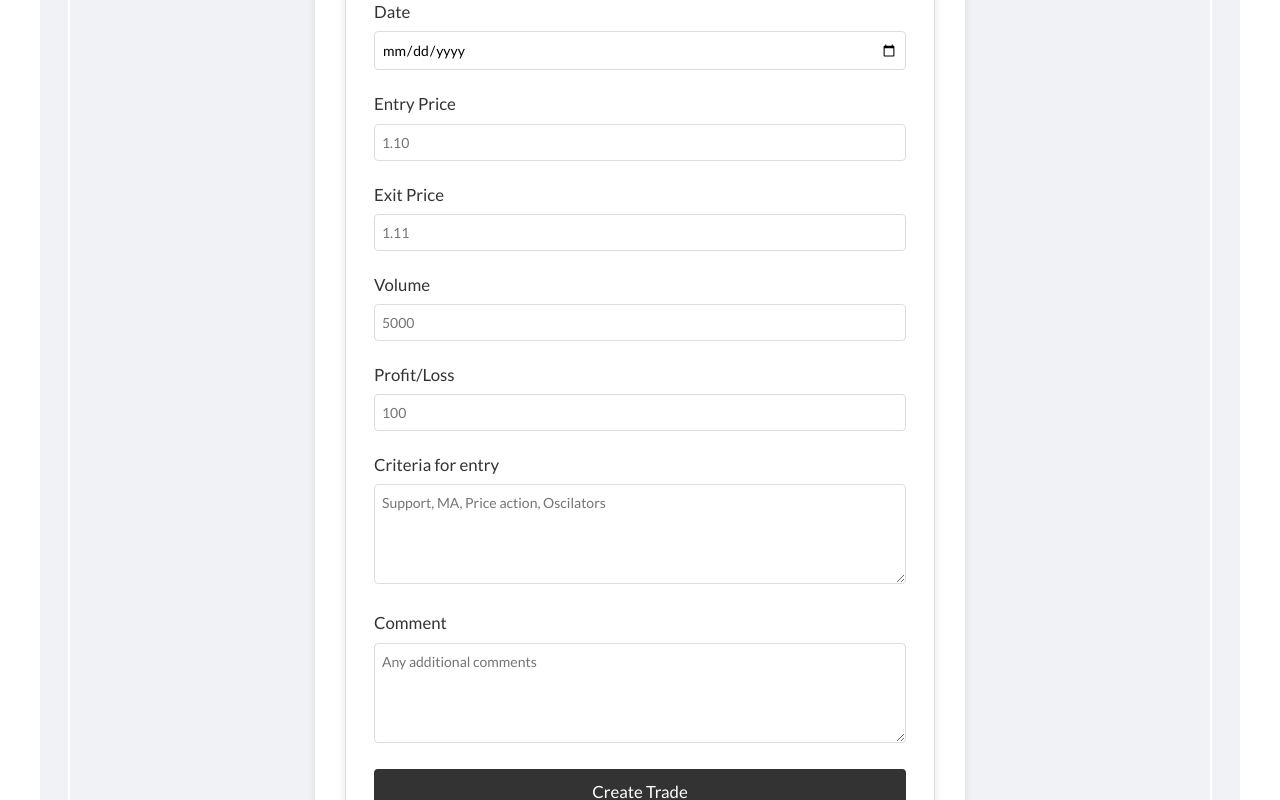
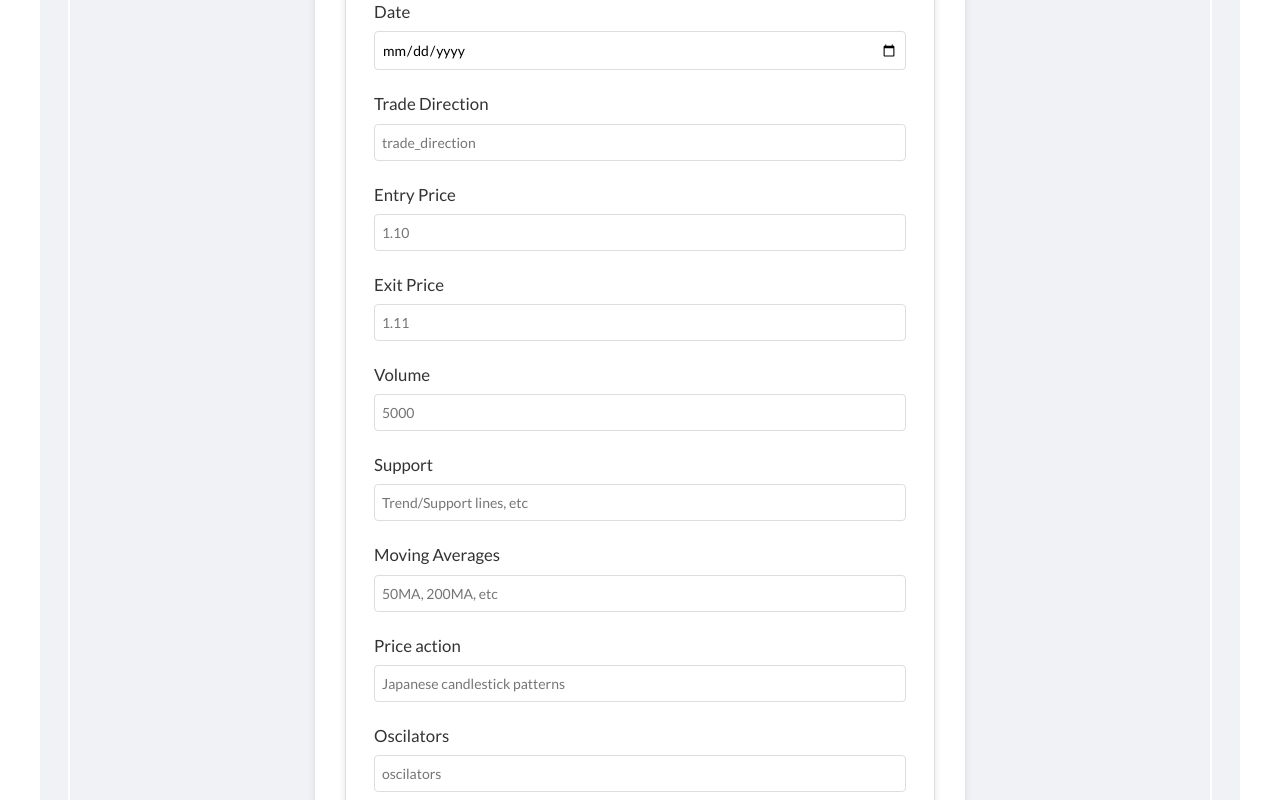
Before and after one commit to PetkoKrPetkov/TradeLog, a React (Vite) app in the folder client/: page /create-trade in a window 1280 px wide. Shown: the part 380-1180 px from the top of the page. Built offline with nearby package versions, Linux system fonts and the light colour scheme.

Commit message:
Change in createForm

```diff
--- a/client/src/api/requester.js
+++ b/client/src/api/requester.js
@@ -14,7 +14,12 @@ async function requester(method, url, data) {
     }
 
     const response = await fetch(url, options);
-    const result = response.json();
+    const result = await response.json();
+
+    if(!response.ok) {
+        console.log(response);
+        throw result;
+    }
 
     return result;
 };
--- a/client/src/components/header/Header.jsx
+++ b/client/src/components/header/Header.jsx
@@ -5,7 +5,7 @@ import { useContext } from 'react';
 import { AuthContext } from '../../contexts/AuthContext';
 
 export default function Header() {
-    const { isAuthenticated } = useContext(AuthContext);
+    const { isAuthenticated, email } = useContext(AuthContext);
 
     return (
         <header className="header">
@@ -22,7 +22,7 @@ export default function Header() {
                                 <>
                                     <Link to="/logout">Logout</Link>
                                     <Link to="/create-trade">Create Trade</Link>
-                                    <Link to="/profile">Profile</Link>
+                                    <Link to="/profile">{email.split('@')[0]}'s Profile</Link>
                                 </>
                             )
                             : (
--- a/client/src/components/main/create-trade/CreateTrade.jsx
+++ b/client/src/components/main/create-trade/CreateTrade.jsx
@@ -7,12 +7,12 @@ export default function CreateTrade() {
             <form className={styles.form}>
                 <h2 className={styles.title}>Create Trade</h2>
                 <div className={styles.formGroup}>
-                    <label htmlFor="tradeType">Trade Type</label>
+                    <label htmlFor="ticker">Ticker</label>
                     <input
                         type="text"
-                        id="tradeType"
-                        name="tradeType"
-                        placeholder="Long EUR/USD"
+                        id="ticker"
+                        name="ticker"
+                        placeholder="EUR/USD"
                         required
                     />
                 </div>
@@ -26,22 +26,32 @@ export default function CreateTrade() {
                     />
                 </div>
                 <div className={styles.formGroup}>
-                    <label htmlFor="entryPrice">Entry Price</label>
+                    <label htmlFor="trade_direction">Trade Direction</label>
+                    <input
+                        type="text"
+                        id="trade_direction"
+                        name="trade_direction"
+                        placeholder="trade_direction"
+                        required
+                    />
+                </div>
+                <div className={styles.formGroup}>
+                    <label htmlFor="entry">Entry Price</label>
                     <input
                         type="number"
-                        id="entryPrice"
-                        name="entryPrice"
+                        id="entry"
+                        name="entry"
                         step="0.01"
                         placeholder="1.10"
                         required
                     />
                 </div>
                 <div className={styles.formGroup}>
-                    <label htmlFor="exitPrice">Exit Price</label>
+                    <label htmlFor="exit">Exit Price</label>
                     <input
                         type="number"
-                        id="exitPrice"
-                        name="exitPrice"
+                        id="exit"
+                        name="exit"
                         step="0.01"
                         placeholder="1.11"
                         required
@@ -58,35 +68,47 @@ export default function CreateTrade() {
                     />
                 </div>
                 <div className={styles.formGroup}>
-                    <label htmlFor="profitLoss">Profit/Loss</label>
+                    <label htmlFor="support">Support</label>
                     <input
-                        type="number"
-                        id="profitLoss"
-                        name="profitLoss"
-                        placeholder="100"
+                        type="text"
+                        id="support"
+                        name="support"
+                        placeholder="Trend/Support lines, etc"
                         required
                     />
                 </div>
                 <div className={styles.formGroup}>
-                    <label htmlFor="criteria">Criteria for entry</label>
-                    <textarea
-                        id="criteria"
-                        name="criteria"
-                        rows="4"
-                        placeholder="Support, MA, Price action, Oscilators"
+                    <label htmlFor="ma">Moving Averages</label>
+                    <input
+                        type="text"
+                        id="ma"
+                        name="ma"
+                        placeholder="50MA, 200MA, etc"
                         required
-                    ></textarea>
+                    />
                 </div>
                 <div className={styles.formGroup}>
-                    <label htmlFor="comment">Comment</label>
-                    <textarea
-                        id="comment"
-                        name="comment"
-                        rows="4"
-                        placeholder="Any additional comments"
+                    <label htmlFor="price_action">Price action</label>
+                    <input
+                        type="text"
+                        id="price_action"
+                        name="price_action"
+                        placeholder="Japanese candlestick patterns"
                         required
-                    ></textarea>
+                    />
                 </div>
+                <div className={styles.formGroup}>
+                    <label htmlFor="oscilators">Oscilators</label>
+                    <input
+                        type="text"
+                        id="oscilators"
+                        name="oscilators"
+                        placeholder="oscilators"
+                        required
+                    />
+                </div>
+
+
                 <button type="submit" className={styles.button}>Create Trade</button>
             </form>
         </div>
```
Also changed, not shown: client/src/api/auth-api.js (line endings or trailing spaces).
